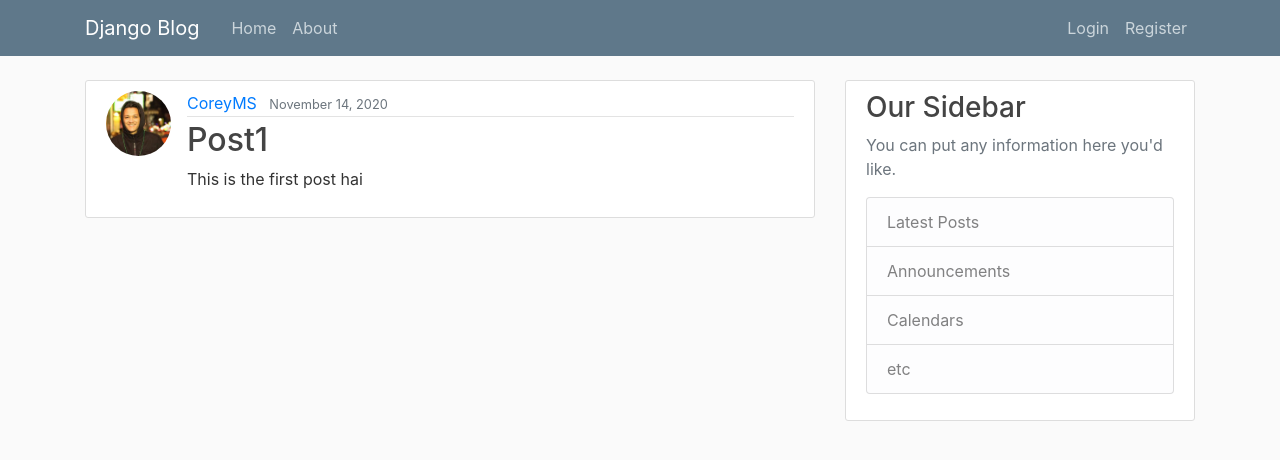
After one commit to SusanGuy/LearnDjango-BlogApp, a Django app: page /post/1/ in a window 1280 px wide. The commit adds this page. Shown: the top 460 px of the page. Run offline with Django 3.2, Linux system fonts and the light colour scheme; data comes from the database, SQL or seed files in the repository; both versions use the stored data as it was after the commit.

Commit message:
Class Based Views added for Blog APp

```diff
--- a/blog/models.py
+++ b/blog/models.py
@@ -1,6 +1,7 @@
 from django.contrib.auth.models import User
 from django.db import models
 from django.utils import timezone
+from django.urls import reverse
 
 
 class Post(models.Model):
@@ -11,3 +12,6 @@ class Post(models.Model):
 
     def __str__(self):
         return self.title
+
+    def get_absolute_url(self):
+        return reverse("post-detail", kwargs={'pk': self.pk})
--- a/blog/templates/blog/base.html
+++ b/blog/templates/blog/base.html
@@ -46,7 +46,8 @@
             <!-- Navbar Right Side -->
             <div class="navbar-nav">
               {% if user.is_authenticated %}
-              <a class="nav-item nav-link" href="{% url 'profile' %}">Profile</a>
+                <a class="nav-item nav-link" href="{% url 'post-create' %}">New Post</a>
+                <a class="nav-item nav-link" href="{% url 'profile' %}">Profile</a>
                 <a class="nav-item nav-link" href="{% url 'logout' %}">Logout</a>
               {% else %}
                 <a class="nav-item nav-link" href="{% url 'login' %}">Login</a>
--- a/blog/templates/blog/home.html
+++ b/blog/templates/blog/home.html
@@ -9,7 +9,11 @@
       <a class="mr-2" href="#">{{ post.author }}</a>
       <small class="text-muted">{{ post.date_posted|date:"F d, Y" }}</small>
     </div>
-    <h2><a class="article-title" href="#">{{ post.title }}</a></h2>
+    <h2>
+      <a class="article-title" href="{% url 'post-detail' post.id %}"
+        >{{ post.title }}</a
+      >
+    </h2>
     <p class="article-content">{{ post.content }}</p>
   </div>
 </article>
--- /dev/null
+++ b/blog/templates/blog/post_detail.html
@@ -0,0 +1,29 @@
+{% extends "blog/base.html" %} {% block content %}
+<article class="media content-section">
+  <img
+    class="rounded-circle article-img"
+    src="{{object.author.profile.image.url}}"
+  />
+  <div class="media-body">
+    <div class="article-metadata">
+      <a class="mr-2" href="#">{{ object.author }}</a>
+      <small class="text-muted">{{ object.date_posted|date:"F d, Y" }}</small>
+      {% if object.author == user %}
+      <div>
+      <a
+        class="btn btn-secondary btn-sm mt-1 mb-1"
+        href="{% url 'post-update' object.id%}"
+        >Update</a
+      ><a
+        class="btn btn-danger btn-sm mt-1 mb-1"
+        href="{% url 'post-delete' object.id%}"
+        >Delete</a
+      >
+      </div>
+      {% endif %}
+    </div>
+    <h2 class="article-title" href="#">{{ object.title }}</h2>
+    <p class="article-content">{{ object.content }}</p>
+  </div>
+</article>
+{% endblock content %}
--- a/blog/urls.py
+++ b/blog/urls.py
@@ -1,7 +1,12 @@
 from django.urls import path
 from . import views
+from .views import PostListView, PostDetailView, PostCreateView, PostUpdateView, PostDeleteView
 
 urlpatterns = [
-    path('', views.home, name="blog-home"),
+    path('', PostListView.as_view(), name="blog-home"),
+    path('post/<int:pk>/', PostDetailView.as_view(), name="post-detail"),
+    path('post/new/', PostCreateView.as_view(), name="post-create"),
+    path('post/<int:pk>/update/', PostUpdateView.as_view(), name="post-update"),
+    path('post/<int:pk>/delete/', PostDeleteView.as_view(), name="post-delete"),
     path('about/', views.about, name="blog-about")
 ]
--- a/blog/views.py
+++ b/blog/views.py
@@ -1,26 +1,56 @@
 from django.shortcuts import render
 from django.http import HttpResponse
 from .models import Post
-posts = [
-    {
-        'author': "CoreyMS",
-        "title": "Blog Post 1",
-        "content": "First Post Content",
-        "date_posted": "August 27,2018"
-    }, {
-        'author': "Jane Doe",
-        "title": "Blog Post 2",
-        "content": "Second Post Content",
-        "date_posted": "August 28,2018"
-    }
-]
+from django.views.generic import ListView, DetailView, CreateView, UpdateView, DeleteView
+from django.contrib.auth.mixins import LoginRequiredMixin, UserPassesTestMixin
 
 
-def home(request):
-    context = {
-        'posts': Post.objects.all()
-    }
-    return render(request, 'blog/home.html', context)
+class PostListView(ListView):
+    model = Post
+    template_name = "blog/home.html"
+    context_object_name = 'posts'
+    ordering = ['-date_posted']
+
+
+class PostDetailView(DetailView):
+    model = Post
+
+
+class PostCreateView(LoginRequiredMixin, CreateView):
+    model = Post
+    fields = ['title', 'content']
+
+    def form_valid(self, form):
+        form.instance.author = self.request.user
+        return super().form_valid(form)
+
+
+class PostUpdateView(LoginRequiredMixin, UserPassesTestMixin, UpdateView):
+    model = Post
+    fields = ['title', 'content']
+
+    def form_valid(self, form):
+        form.instance.author = self.request.user
+        return super().form_valid(form)
+
+    def test_func(self):
+        post = self.get_object()
+        if self.request.user == post.author:
+            return True
+        else:
+            return False
+
+
+class PostDeleteView(LoginRequiredMixin, UserPassesTestMixin, DeleteView):
+    model = Post
+    success_url = '/'
+
+    def test_func(self):
+        post = self.get_object()
+        if self.request.user == post.author:
+            return True
+        else:
+            return False
 
 
 def about(request):
```
Also changed, not shown: blog/templates/blog/post_confirm_delete.html (added, +19 -0 lines), blog/templates/blog/post_form.html (added, +14 -0 lines), db.sqlite3.
